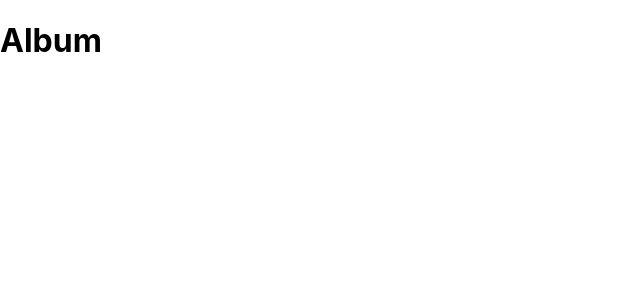
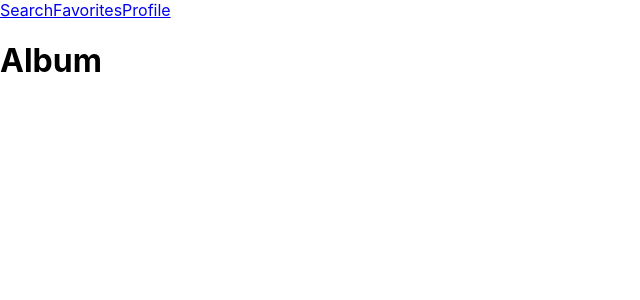
Before and after one commit to Lucas-Almeida-SD/Trybetunes_2.0, a React (Create React App) app: page /album/1 in a window 1280 px wide. Shown: the top 300 px of the page, without its empty margins (0-640 px from the left). Built offline with nearby package versions, Linux system fonts and the light colour scheme.

Commit message:
feat: Requisito 4 - links de navegação no cabeçalho

```diff
--- a/src/components/Header.jsx
+++ b/src/components/Header.jsx
@@ -1,7 +1,9 @@
 import React, { useState, useEffect } from 'react';
 
+import { NavLink } from 'react-router-dom';
 import { getUser } from '../services/userAPI';
 import Loading from './Loading';
+import routes from '../utils/routes';
 
 function Header() {
   const [user, setUser] = useState(null);
@@ -27,6 +29,26 @@ function Header() {
   return (
     <header data-testid="header-component">
       {user && <span data-testid="header-user-name">{user.name}</span>}
+      <nav>
+        <NavLink
+          data-testid="link-to-search"
+          to={ routes.search }
+        >
+          Search
+        </NavLink>
+        <NavLink
+          data-testid="link-to-favorites"
+          to={ routes.favorites }
+        >
+          Favorites
+        </NavLink>
+        <NavLink
+          data-testid="link-to-profile"
+          to={ routes.profile }
+        >
+          Profile
+        </NavLink>
+      </nav>
     </header>
   );
 }
```
